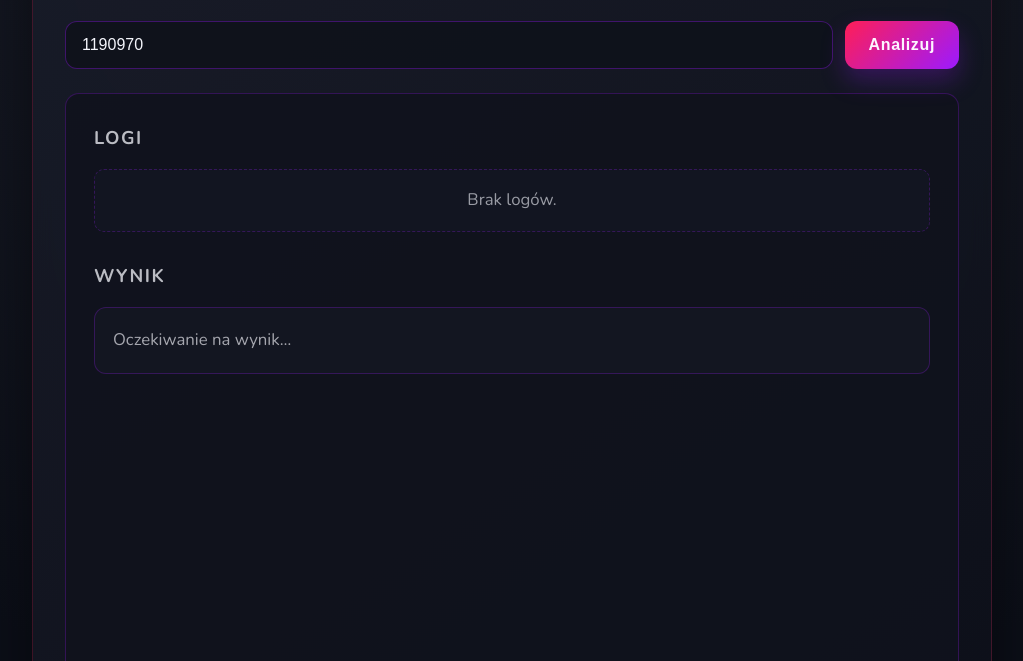
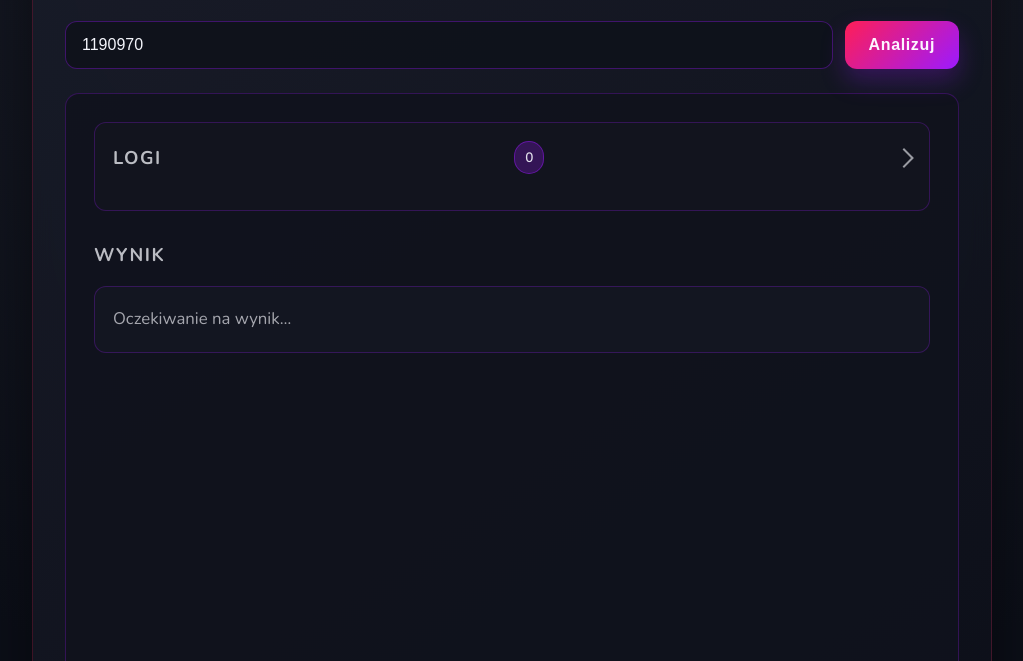
Before and after one commit to kriskrej/BundleMaster, a website built with Vite: page index.html in a window 1280 px wide. Shown: the part 139-800 px from the top of the page, without its empty margins (128-1151 px from the left). Built offline with nearby package versions, Linux system fonts and the light colour scheme.

Commit message:
Reduce logging noise and collapse panels

```diff
--- a/index.html
+++ b/index.html
@@ -162,6 +162,58 @@
         color: rgba(244, 245, 251, 0.75);
       }
 
+      .collapsible {
+        border-radius: 12px;
+        border: 1px solid rgba(156, 26, 255, 0.25);
+        background: rgba(20, 23, 33, 0.6);
+        padding: 0 18px 18px;
+      }
+
+      .collapsible[open] {
+        background: rgba(26, 29, 44, 0.75);
+      }
+
+      .collapsible__summary {
+        display: flex;
+        align-items: center;
+        justify-content: space-between;
+        gap: 12px;
+        list-style: none;
+        cursor: pointer;
+        padding: 18px 0;
+      }
+
+      .collapsible__summary::-webkit-details-marker {
+        display: none;
+      }
+
+      .collapsible__summary::after {
+        content: '';
+        width: 12px;
+        height: 12px;
+        border-right: 2px solid rgba(244, 245, 251, 0.6);
+        border-bottom: 2px solid rgba(244, 245, 251, 0.6);
+        transform: rotate(-45deg);
+        transition: transform 0.2s ease;
+      }
+
+      .collapsible[open] .collapsible__summary::after {
+        transform: rotate(45deg);
+      }
+
+      .collapsible__badge {
+        display: inline-flex;
+        align-items: center;
+        justify-content: center;
+        min-width: 28px;
+        padding: 4px 10px;
+        border-radius: 999px;
+        background: rgba(156, 26, 255, 0.25);
+        border: 1px solid rgba(156, 26, 255, 0.45);
+        font-size: 0.85rem;
+        font-weight: 600;
+      }
+
       .log-list {
         display: flex;
         flex-direction: column;
--- a/src/bundles.ts
+++ b/src/bundles.ts
@@ -131,10 +131,7 @@ export function extractBundlesFromHtml(html: string, appId: string): BundleInfo[
 
 async function fetchBundleIds(appId: string, reporter?: BundleFetchReporter): Promise<string[]> {
   const url = `${BUNDLE_LIST_URL}${encodeURIComponent(appId)}`;
-  const { body, url: finalUrl } = await fetchTextFromSteam(url, 'listy bundli', reporter);
-  reporter?.log(
-    `Pobrano listę bundli (${body.length} znaków) z adresu ${finalUrl}.`
-  );
+  const { body } = await fetchTextFromSteam(url, 'listy bundli', reporter);
   const bundleIds = extractBundleIdsFromHtml(body);
   reporter?.log(
     `Wyodrębniono ${bundleIds.length} identyfikatorów bundli z kodu HTML listy.`
@@ -188,10 +185,7 @@ async function fetchBundleName(
   reporter?: BundleFetchReporter
 ): Promise<string | null> {
   const url = `${BUNDLE_PAGE_URL}${encodeURIComponent(bundleId)}?l=english&cc=us`;
-  const { body, url: finalUrl } = await fetchTextFromSteam(url, `strony bundla ${bundleId}`, reporter);
-  reporter?.log(
-    `Pobrano stronę bundla ${bundleId} (${body.length} znaków) z adresu ${finalUrl}.`
-  );
+  const { body } = await fetchTextFromSteam(url, `strony bundla ${bundleId}`, reporter);
   const match = body.match(/<h2[^>]*class="pageheader"[^>]*>([^<]+)<\/h2>/i);
   if (!match) {
     reporter?.log(
--- a/src/main.ts
+++ b/src/main.ts
@@ -62,6 +62,8 @@ const createLogger = (element: HTMLDivElement) => {
   let logEntries: LogEntry[] = [];
   let detailEntries: DetailEntry[] = [];
   let counter = 0;
+  let lastLogKey: string | null = null;
+  const detailKeys = new Set<string>();
 
   const renderLogs = () => {
     if (!logEntries.length) {
@@ -81,12 +83,8 @@ const createLogger = (element: HTMLDivElement) => {
       .join('');
   };
 
-  const renderDetails = () => {
-    if (!detailEntries.length) {
-      return '';
-    }
-
-    const items = detailEntries
+  const renderDetailItems = () =>
+    detailEntries
       .map(
         (detail) => `
           <details class="detail-item">
@@ -96,14 +94,6 @@ const createLogger = (element: HTMLDivElement) => {
         `
       )
       .join('');
-
-    return `
-      <section class="logger-section">
-        <h2 class="section-title">Odpowiedzi serwera</h2>
-        <div class="detail-list">${items}</div>
-      </section>
-    `;
-  };
 
   const renderBundles = () => {
     if (errorMessage) {
@@ -133,14 +123,46 @@ const createLogger = (element: HTMLDivElement) => {
   };
 
   const render = () => {
+    const previousStates = new Map<string, boolean>();
+    element
+      .querySelectorAll<HTMLDetailsElement>('[data-section]')
+      .forEach((detailsElement) => {
+        const key = detailsElement.dataset.section;
+        if (key) {
+          previousStates.set(key, detailsElement.open);
+        }
+      });
+
     const logsMarkup = renderLogs();
-    const detailsMarkup = renderDetails();
+    const detailsMarkup =
+      detailEntries.length > 0
+        ? `
+      <section class="logger-section">
+        <details class="collapsible" data-section="responses" ${
+          previousStates.get('responses') ? 'open' : ''
+        }>
+          <summary class="collapsible__summary">
+            <span class="section-title">Odpowiedzi serwera</span>
+            <span class="collapsible__badge">${detailEntries.length}</span>
+          </summary>
+          <div class="detail-list">${renderDetailItems()}</div>
+        </details>
+      </section>
+    `
+        : '';
     const bundlesMarkup = renderBundles();
 
     element.innerHTML = `
       <section class="logger-section">
-        <h2 class="section-title">Logi</h2>
-        <div class="log-list">${logsMarkup}</div>
+        <details class="collapsible" data-section="logs" ${
+          previousStates.get('logs') ? 'open' : ''
+        }>
+          <summary class="collapsible__summary">
+            <span class="section-title">Logi</span>
+            <span class="collapsible__badge">${logEntries.length}</span>
+          </summary>
+          <div class="log-list">${logsMarkup}</div>
+        </details>
       </section>
       ${detailsMarkup}
       <section class="logger-section">
@@ -151,6 +173,12 @@ const createLogger = (element: HTMLDivElement) => {
   };
 
   const addLog = (message: string, level: LogLevel) => {
+    const logKey = `${level}::${message}`;
+    if (lastLogKey === logKey) {
+      return;
+    }
+
+    lastLogKey = logKey;
     logEntries = [
       ...logEntries,
       {
@@ -164,6 +192,12 @@ const createLogger = (element: HTMLDivElement) => {
   };
 
   const addDetail = (title: string, body: string) => {
+    const detailKey = `${title}::${body}`;
+    if (detailKeys.has(detailKey)) {
+      return;
+    }
+
+    detailKeys.add(detailKey);
     detailEntries = [
       ...detailEntries,
       {
@@ -194,6 +228,8 @@ const createLogger = (element: HTMLDivElement) => {
     logEntries = [];
     detailEntries = [];
     counter = 0;
+    lastLogKey = null;
+    detailKeys.clear();
     render();
   };
 
```
